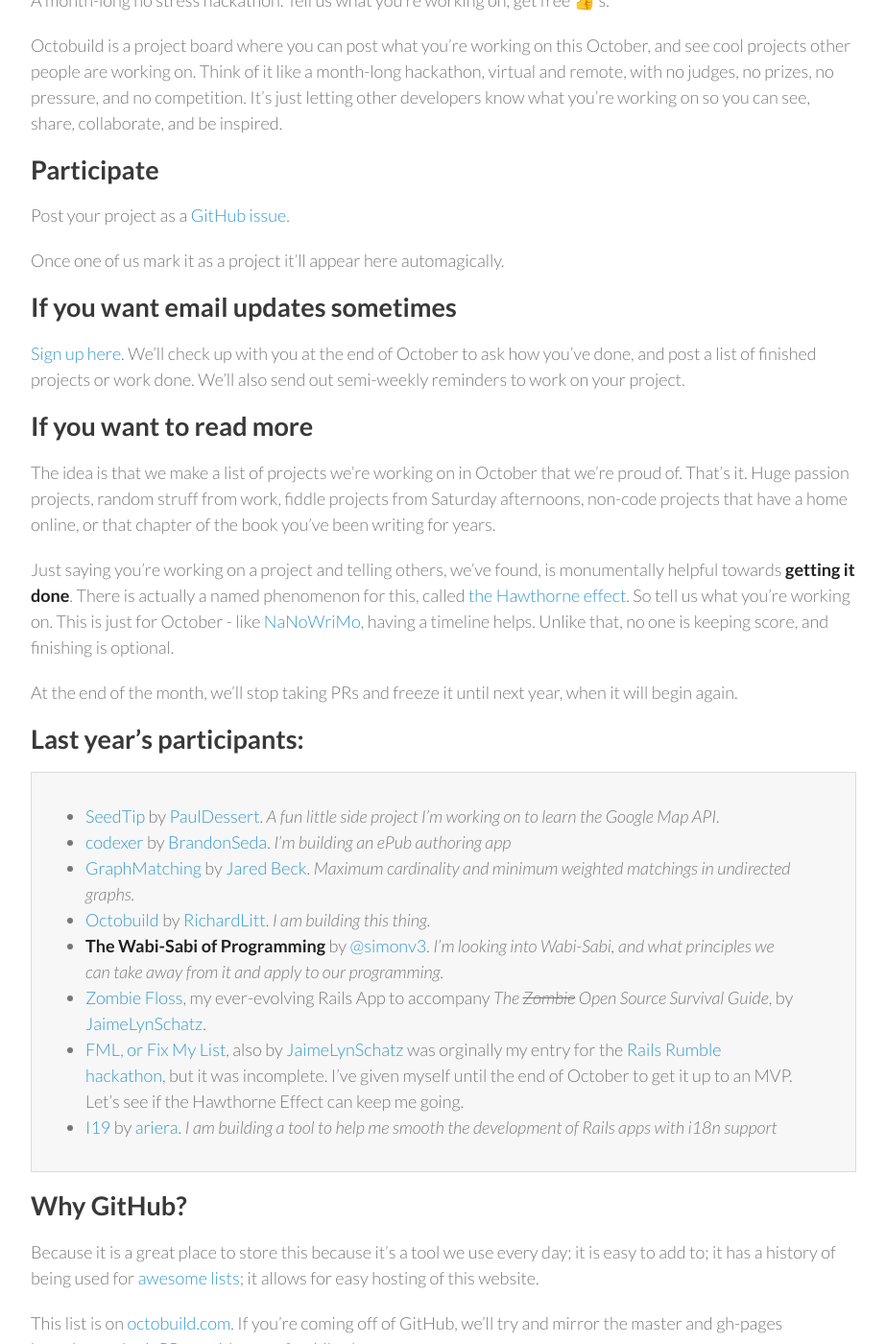
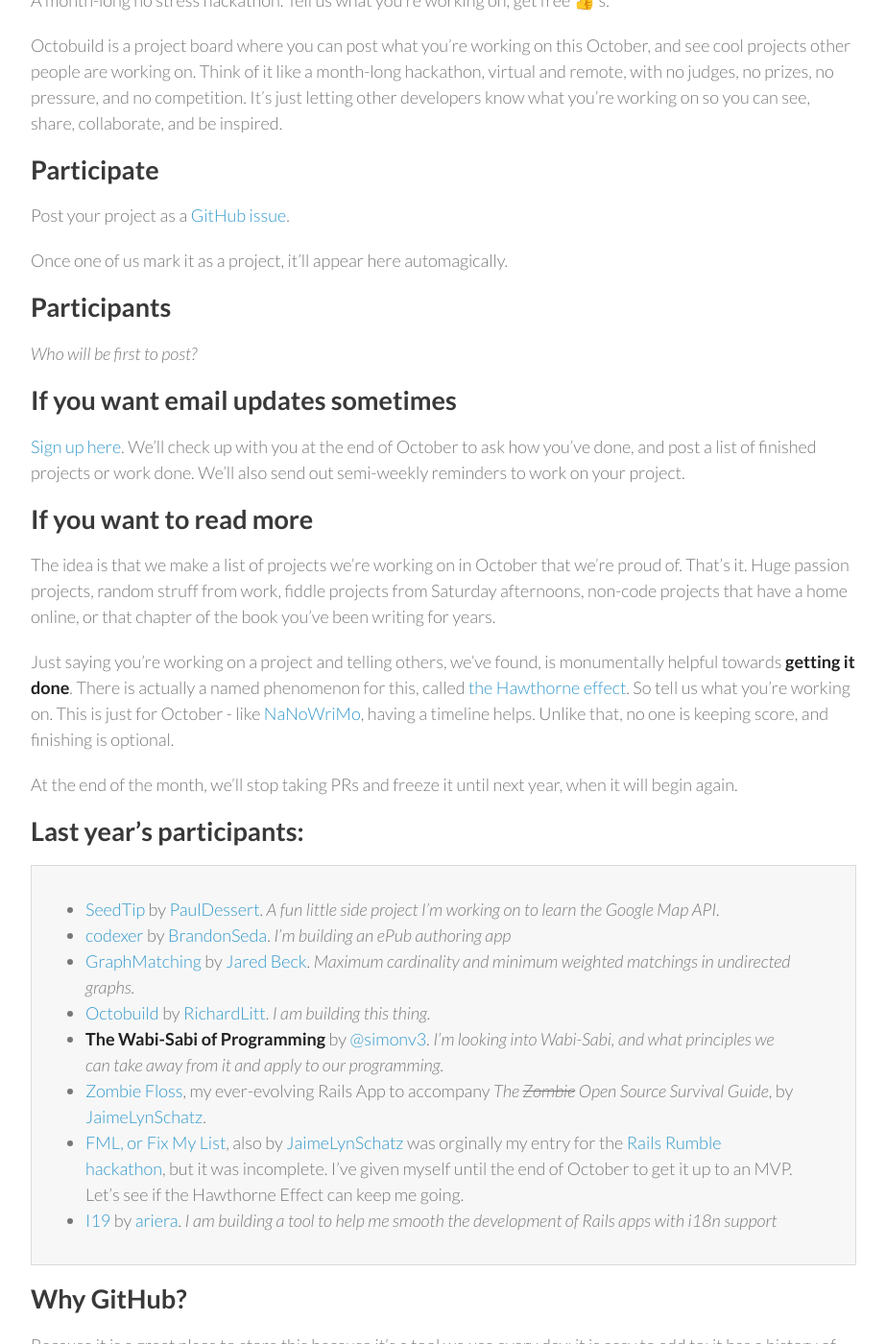
Before and after one commit to RichardLitt/octobuild, a Jekyll site: the page built from index.md, in a window 1280 px wide and 1400 px high, scrolled down 612 px. Shown: the whole window at 96% size, without its empty margins (178-1101 px from the left). Built offline with Jekyll 4.4.1, drawn with Linux system fonts in a browser that asks for light colours; Markdown is read by kramdown in place of the engine named in the settings; some of the changed text lies outside the part shown.

Commit message:
Add participant

```diff
--- a/index.md
+++ b/index.md
@@ -13,7 +13,11 @@
 
 Post your project as a [GitHub issue](https://github.com/RichardLitt/octobuild/issues/new).
 
-Once one of us mark it as a project it'll appear here automagically.
+Once one of us mark it as a project, it'll appear here automagically.
+
+## Participants
+
+_Who will be first to post?_
 
 ## If you want email updates sometimes
 
@@ -46,6 +50,6 @@
 
 ## Who?
 
-Idea by [Richard Littauer]{https://github.com/RichardLitt} and [Simon Vansintjan](http://github.com/simonv3). Octopus by [Adam Liam](http://www.adamliam.com/).
+Idea by [Richard Littauer](https://github.com/RichardLitt) and [Simon Vansintjan](http://github.com/simonv3). Octopus by [Adam Liam](http://www.adamliam.com/).
 
 *Disclaimer:* Octobuild is in no way affiliated with GitHub's Octocat, although this is hosted on GitHub Pages and we think GitHub is awesome.
```
